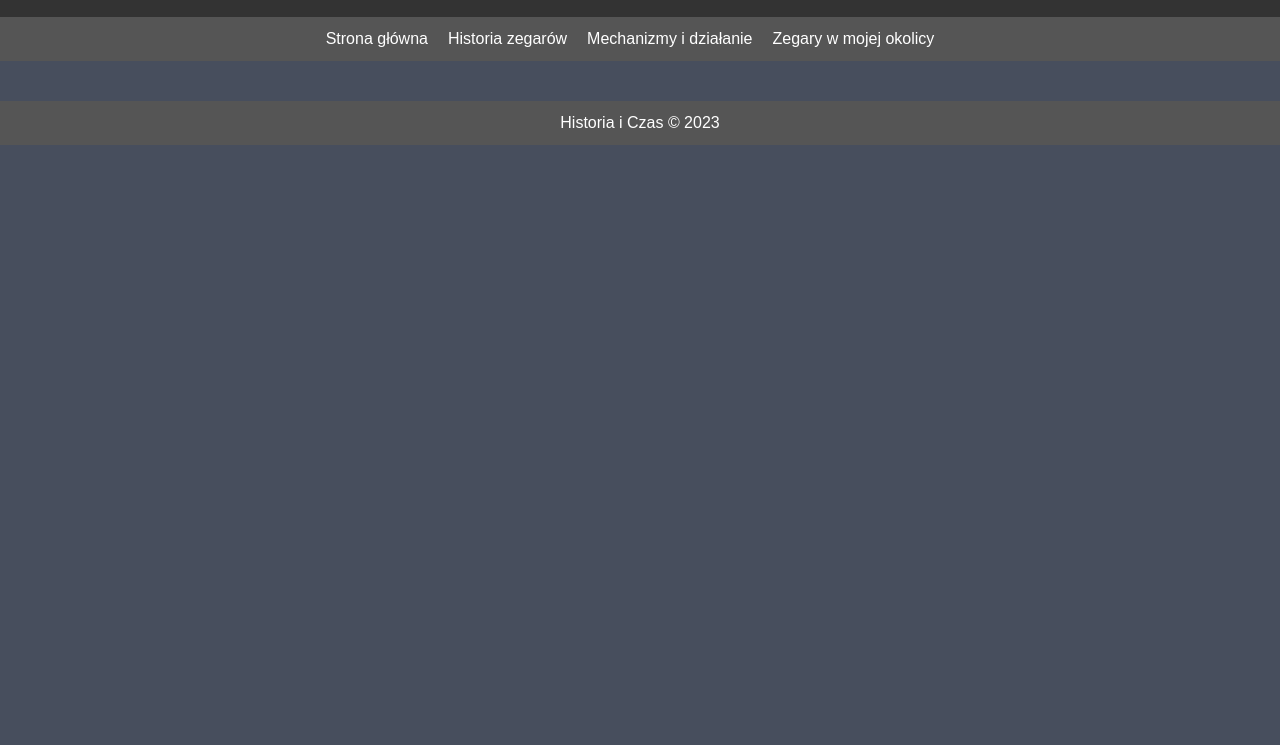
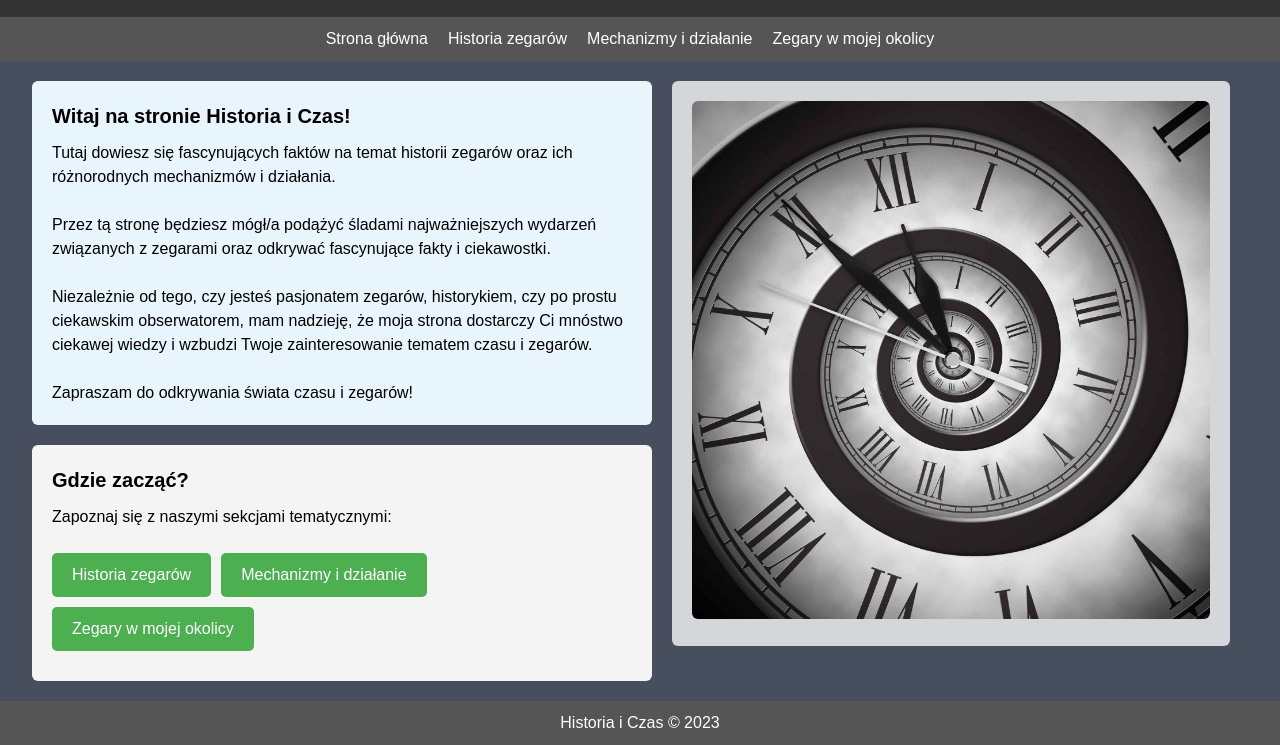
Before and after one commit to LemonkaPix/LemonkaPix.github.io, a plain HTML site: page historia_i_czas/index.html in a window 1280 px wide. Shown: the part 77-822 px from the top of the page. Before the commit the page ends 800 px from the top, so only its background shows below. Drawn offline with Linux system fonts and the light colour scheme.

Commit message:
main page

```diff
--- a/historia_i_czas/index.html
+++ b/historia_i_czas/index.html
@@ -4,7 +4,7 @@
   <meta charset="UTF-8">
   <meta name="viewport" content="width=device-width, initial-scale=1.0">
   <link rel="stylesheet" href="styles.css">
-  <link rel="stylesheet" href="timeline.css">
+  <link rel="stylesheet" href="main.css">
   <title>Historia i Czas</title>
 </head>
 <body>
@@ -23,9 +23,37 @@
     </ul>
   </nav>
 
-    <main>
+  <main>
 
-    </main>
+    <section class="image">
+      <div class="image-content">
+        <img src="obrazy/zegar.jpg" alt="Zegar" width="1024" height="1024">
+      </div>
+    </section>
+
+    <section class="intro">
+      <div class="intro-content">
+        <h2>Witaj na stronie Historia i Czas!</h2>
+        <p>Tutaj dowiesz się fascynujących faktów na temat historii zegarów oraz ich różnorodnych mechanizmów i działania.</p><br>
+        <p>Przez tą stronę będziesz mógł/a podążyć śladami najważniejszych wydarzeń związanych z zegarami oraz odkrywać fascynujące fakty i ciekawostki.</p><br>
+        <p>Niezależnie od tego, czy jesteś pasjonatem zegarów, historykiem, czy po prostu ciekawskim obserwatorem, mam nadzieję, że moja strona dostarczy Ci mnóstwo ciekawej wiedzy i wzbudzi Twoje zainteresowanie tematem czasu i zegarów.</p><br>
+        <p>Zapraszam do odkrywania świata czasu i zegarów!</p>
+      </div>
+    </section>
+
+
+    <section class="links">
+      <div class="links-content">
+        <h2>Gdzie zacząć?</h2>
+        <p>Zapoznaj się z naszymi sekcjami tematycznymi:</p><br>
+        <ul>
+          <li><a href="timeline.html">Historia zegarów</a></li>
+          <li><a href="#">Mechanizmy i działanie</a></li>
+          <li><a href="#">Zegary w mojej okolicy</a></li>
+        </ul>
+      </div>
+    </section>
+  </main>
 
   <footer>
     <p>Historia i Czas &copy; 2023</p>
--- /dev/null
+++ b/historia_i_czas/main.css
@@ -0,0 +1,90 @@
+/* Stylizacja sekcji wprowadzenia */
+.intro {
+    background-color: #e9f5fc;
+    display: flex;
+    align-items: center;
+    padding: 20px;
+    width: 50%;
+    border-radius: 6px;
+    float: right;
+    margin-right: 20px;
+  }
+
+  .intro-content {
+    /* width: 50%; */
+  }
+
+  /* Stylizacja sekcji z obrazkiem */
+  .image {
+    background-color: #f8f8f8cc;
+    display: flex;
+    justify-content: flex-start;
+    align-items: center;
+    padding: 20px;
+    width: 45%;
+    border-radius: 6px;
+    float: right;
+    margin-right: 30px;
+  }
+
+  .image-content {
+    /* width: 50%; */
+  }
+
+  .image img {
+    max-width: 100%;
+    max-height: 100%;
+    height: auto;
+    border-radius: 6px;
+  }
+
+  /* Stylizacja sekcji z odnośnikami */
+  .links {
+    background-color: #f4f4f4;
+    padding: 20px;
+    float: right;
+    border-radius: 6px;
+    width: 50%;
+    margin-right: 20px;
+  }
+
+  .links-content {
+    width: 100%;
+  }
+
+  .links h2 {
+    margin-bottom: 10px;
+  }
+
+  .links p {
+    font-size: 16px;
+    line-height: 1.5;
+  }
+
+  .links ul {
+    list-style-type: none;
+    display: flex;
+    justify-content: flex-start;
+    align-items: center;
+    flex-wrap: wrap;
+    padding: 0;
+  }
+
+  .links li {
+    margin-right: 10px;
+    margin-bottom: 10px;
+  }
+
+  .links a {
+    display: inline-block;
+    background-color: #4caf50;
+    color: #fff;
+    text-decoration: none;
+    padding: 10px 20px;
+    border-radius: 5px;
+    transition: background-color 0.3s;
+  }
+
+  .links a:hover {
+    background-color: #45a049;
+  }
--- a/historia_i_czas/styles.css
+++ b/historia_i_czas/styles.css
@@ -69,4 +69,5 @@
     color: #fff;
     padding: 10px;
     text-align: center;
+    clear: both;
   }
```
Also changed, not shown: historia_i_czas/obrazy/zegar.jpg (added).
